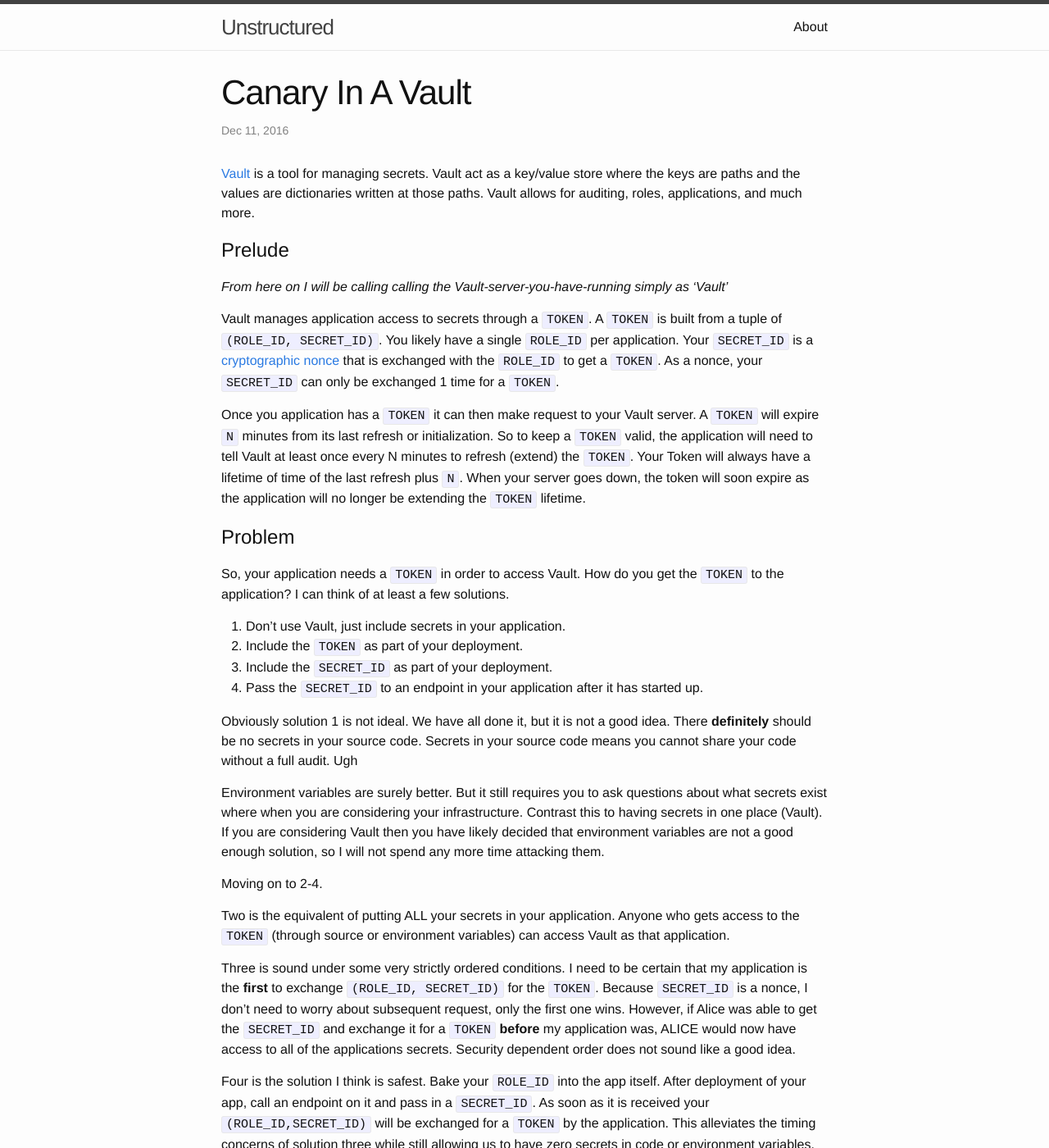
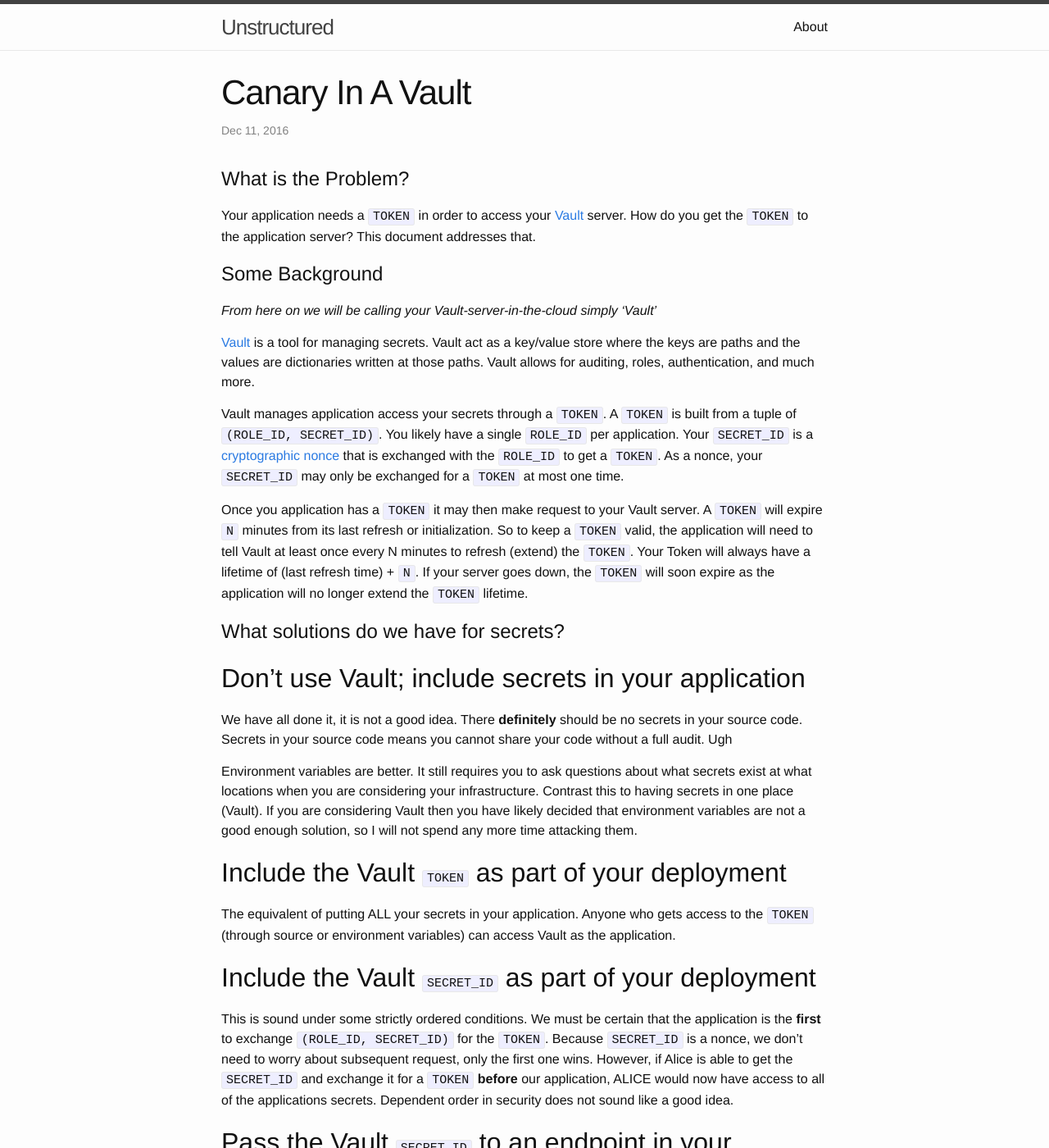
Before and after one commit to samedhi/samedhi.github.io, a Jekyll site: the page built from _posts/2016-12-11-canary-in-a-vault.md, in a window 1280 px wide and 1400 px high. Shown: the whole window at 82% size. Built offline with Jekyll 4.4.1, drawn with Linux system fonts in a browser that asks for light colours; comment, search, counter and statistics services are not loaded; some of the changed text lies outside the part shown.

Commit message:
Provide link to github project

```diff
--- a/_posts/2016-12-11-canary-in-a-vault.md
+++ b/_posts/2016-12-11-canary-in-a-vault.md
@@ -3,37 +3,42 @@
 categories: [code]
 ---
 
-[Vault](https://www.hashicorp.com/blog/vault.html) is a tool for managing secrets. Vault act as a key/value store where the keys are paths and the values are dictionaries written at those paths. Vault allows for auditing, roles, applications, and much more.
 
-# Prelude
+# What is the Problem?
 
-*From here on I will be calling calling the Vault-server-you-have-running simply as 'Vault'*
+Your application needs a `TOKEN` in order to access your [Vault](https://www.hashicorp.com/blog/vault.html) server. How do you get the `TOKEN` to the application server? This document addresses that.
 
-Vault manages application access to secrets through a `TOKEN`. A `TOKEN` is built from a tuple of `(ROLE_ID, SECRET_ID)`. You likely have a single `ROLE_ID` per application. Your `SECRET_ID` is a [cryptographic nonce](https://en.wikipedia.org/wiki/Cryptographic_nonce) that is exchanged with the `ROLE_ID` to get a `TOKEN`. As a nonce, your `SECRET_ID` can only be exchanged 1 time for a `TOKEN`.
+# Some Background
 
-Once you application has a `TOKEN` it can then make request to your Vault server. A `TOKEN` will expire `N` minutes from its last refresh or initialization. So to keep a `TOKEN` valid, the application will need to tell Vault at least once every N minutes to refresh (extend) the `TOKEN`. Your Token will always have a lifetime of time of the last refresh plus `N`. When your server goes down, the token will soon expire as the application will no longer be extending the `TOKEN` lifetime.
+*From here on we will be calling your Vault-server-in-the-cloud simply 'Vault'*
 
-# Problem
+[Vault](https://www.hashicorp.com/blog/vault.html) is a tool for managing secrets. Vault act as a key/value store where the keys are paths and the values are dictionaries written at those paths. Vault allows for auditing, roles, authentication, and much more.
 
-So, your application needs a `TOKEN` in order to access Vault. How do you get the `TOKEN` to the application? I can think of at least a few solutions.
+Vault manages application access your secrets through a `TOKEN`. A `TOKEN` is built from a tuple of `(ROLE_ID, SECRET_ID)`. You likely have a single `ROLE_ID` per application. Your `SECRET_ID` is a [cryptographic nonce](https://en.wikipedia.org/wiki/Cryptographic_nonce) that is exchanged with the `ROLE_ID` to get a `TOKEN`. As a nonce, your `SECRET_ID` may only be exchanged for a `TOKEN` at most one time.
 
-1. Don't use Vault, just include secrets in your application.
-1. Include the `TOKEN` as part of your deployment.
-1. Include the `SECRET_ID` as part of your deployment.
-1. Pass the `SECRET_ID` to an endpoint in your application after it has started up.
+Once you application has a `TOKEN` it may then make request to your Vault server. A `TOKEN` will expire `N` minutes from its last refresh or initialization. So to keep a `TOKEN` valid, the application will need to tell Vault at least once every N minutes to refresh (extend) the `TOKEN`. Your Token will always have a lifetime of (last refresh time) + `N`. If your server goes down, the `TOKEN` will soon expire as the application will no longer extend the `TOKEN` lifetime.
 
-Obviously solution 1 is not ideal. We have all done it, but it is not a good idea. There **definitely** should be no secrets in your source code. Secrets in your source code means you cannot share your code without a full audit. Ugh
+# What solutions do we have for secrets?
 
-Environment variables are surely better. But it still requires you to ask questions about what secrets exist where when you are considering your infrastructure. Contrast this to having secrets in one place (Vault). If you are considering Vault then you have likely decided that environment variables are not a good enough solution, so I will not spend any more time attacking them.
+## Don't use Vault; include secrets in your application
+We have all done it, it is not a good idea. There **definitely** should be no secrets in your source code. Secrets in your source code means you cannot share your code without a full audit. Ugh
 
-Moving on to 2-4.
+Environment variables are better. It still requires you to ask questions about what secrets exist at what locations when you are considering your infrastructure. Contrast this to having secrets in one place (Vault). If you are considering Vault then you have likely decided that environment variables are not a good enough solution, so I will not spend any more time attacking them.
 
-Two is the equivalent of putting ALL your secrets in your application. Anyone who gets access to the `TOKEN` (through source or environment variables) can access Vault as that application.
+## Include the Vault `TOKEN` as part of your deployment
+The equivalent of putting ALL your secrets in your application. Anyone who gets access to the `TOKEN` (through source or environment variables) can access Vault as the application.
 
-Three is sound under some very strictly ordered conditions. I need to be certain that my application is the **first** to exchange `(ROLE_ID, SECRET_ID)` for the `TOKEN`. Because `SECRET_ID` is a nonce, I don't need to worry about subsequent request, only the first one wins. However, if Alice was able to get the `SECRET_ID` and exchange it for a `TOKEN` **before** my application was, ALICE would now have access to all of the applications secrets. Security dependent order does not sound like a good idea.
+## Include the Vault `SECRET_ID` as part of your deployment
+This is sound under some strictly ordered conditions. We must be certain that the application is the **first** to exchange `(ROLE_ID, SECRET_ID)` for the `TOKEN`. Because `SECRET_ID` is a nonce, we don't need to worry about subsequent request, only the first one wins. However, if Alice is able to get the `SECRET_ID` and exchange it for a `TOKEN` **before** our application, ALICE would now have access to all of the applications secrets.  Dependent order in security does not sound like a good idea.
 
-Four is the solution I think is safest. Bake your `ROLE_ID` into the app itself. After deployment of your app, call an endpoint on it and pass in a `SECRET_ID`. As soon as it is received your `(ROLE_ID,SECRET_ID)` will be exchanged for a `TOKEN` by the application. This alleviates the timing concerns of solution three while still allowing us to have zero secrets in code or environment variables. Furthermore, you can leave the `SECRET_ID` endpoint entirely open. Vault will refuse to provide a `TOKEN` for a `SECRET_ID` that it did not issue. Effectively, you are using the `SECRET_ID` as a bearer token as well.
+## Pass the Vault `SECRET_ID` to an endpoint in your application
+Four is the solution I think is safest. Bake your `ROLE_ID` into the app itself. After deployment of your app, call an endpoint on it and pass in a `SECRET_ID`. Your application will then exchange your `(ROLE_ID,SECRET_ID)` for a `TOKEN`. This alleviates the timing concerns of the previous solution while still having zero secrets in code or environment variables. The `SECRET_ID` endpoint can be entirely open. Vault will refuse to provide a `TOKEN` for a `SECRET_ID` that it did not issue. Effectively, you are using the `SECRET_ID` as a bearer token.
 
 # Solution
 
-I have written a demo project that does exactly that.
+I have [written a demo project](https://github.com/samedhi/canary-in-a-vault) that does exactly that. After the very first deployment of the app, it requires that you "light the pilot light" by posting a `SECRET_ID` that may be use to access Vault. So, the steps are.
+
+1. Deploy the app
+2. Make a curl POST request to '/vault' with your `secret_id`.
+
+Instructions are provided in the (README)[https://github.com/samedhi/canary-in-a-vault].
```
